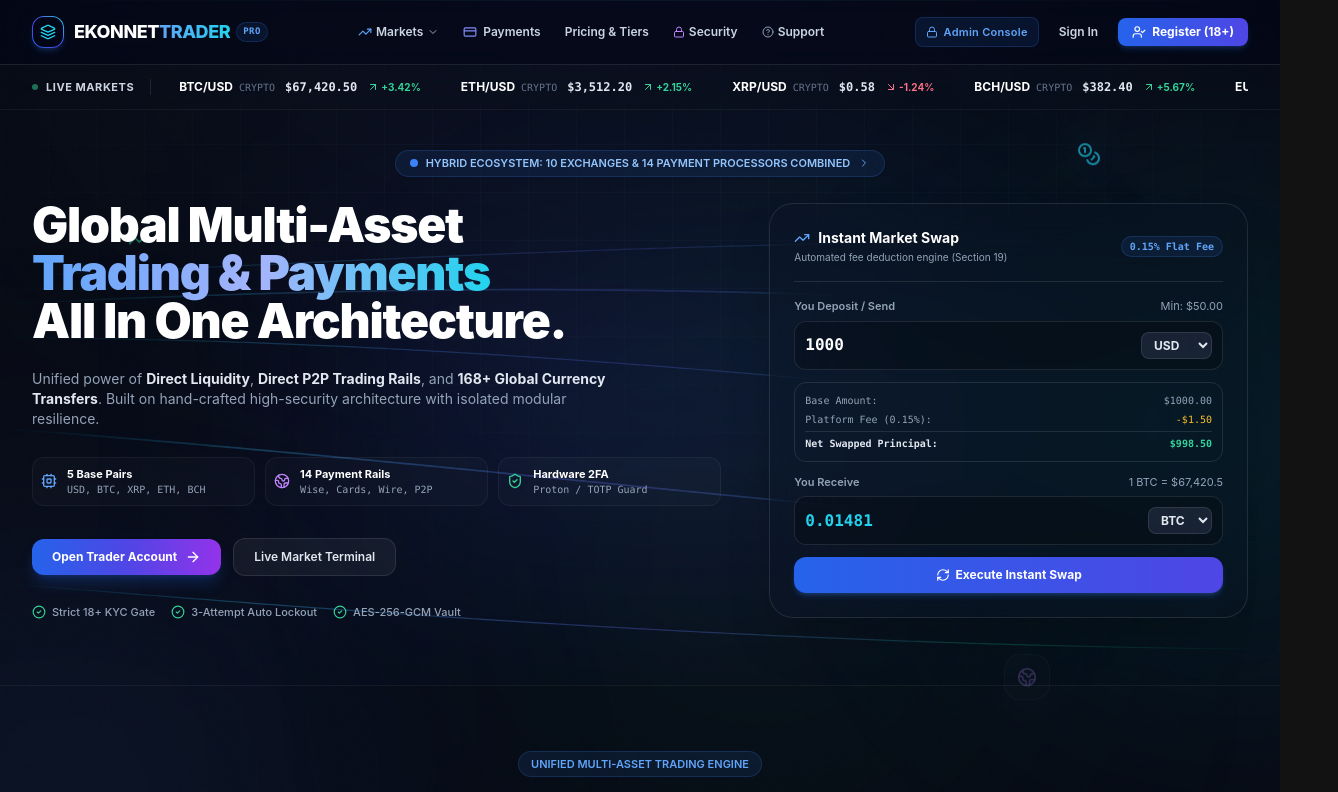
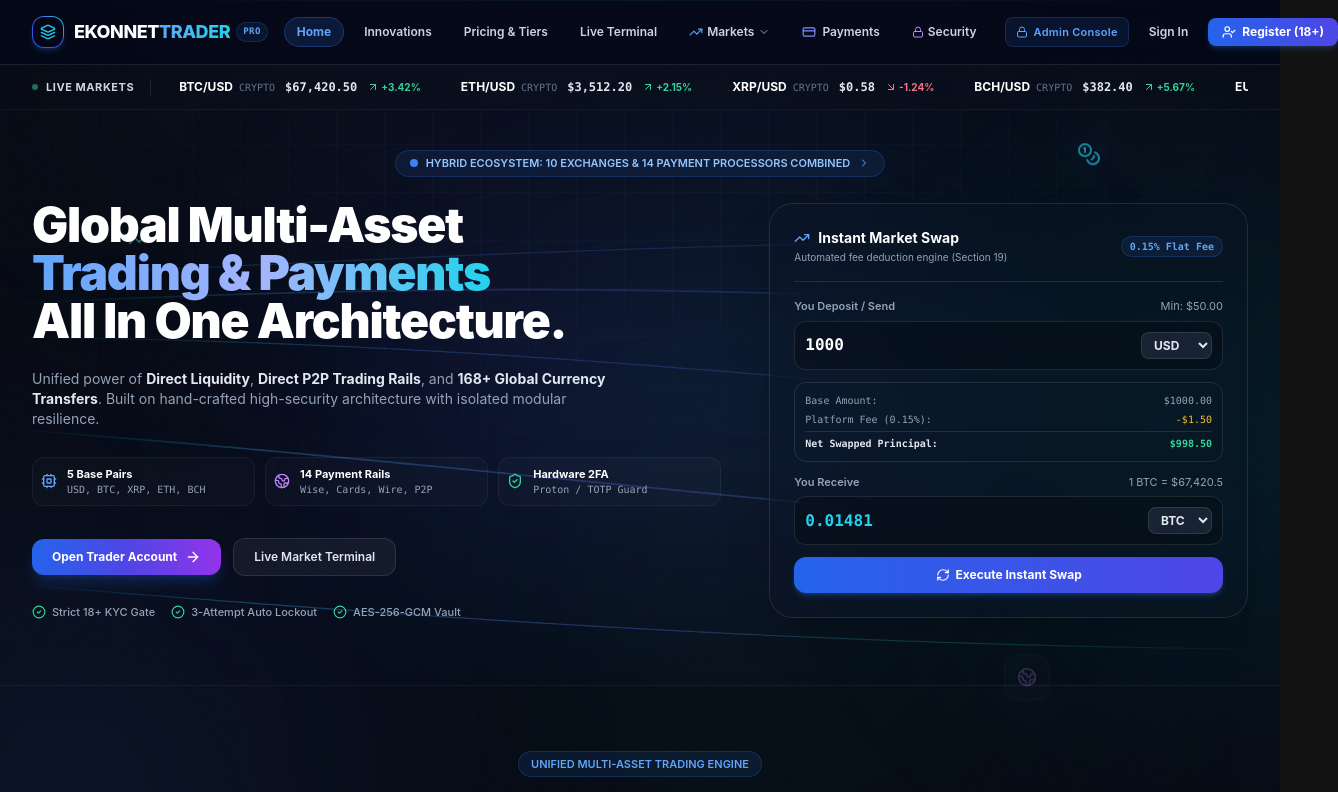
Before and after one commit to MuhammadAhmadAk/EKONNET-TRADER, a Next.js app: page / in a window 1280 px wide. Shown: the top 792 px of the page, 1338 px wide, since content can reach past the window. Built offline with nearby package versions, Linux system fonts and the light colour scheme.

Commit message:
feat(nav): add active section scrollspy to navbar with live section highlights

```diff
--- a/src/components/landing/BigFeatureAdvertisements.tsx
+++ b/src/components/landing/BigFeatureAdvertisements.tsx
@@ -78,7 +78,7 @@ export default function BigFeatureAdvertisements({
   ];
 
   return (
-    <section className="relative py-24 px-4 sm:px-6 lg:px-8 bg-gradient-to-b from-slate-950/60 via-slate-900/40 to-slate-950/80 border-t border-b border-white/5">
+    <section id="features-advertisements" className="relative py-24 px-4 sm:px-6 lg:px-8 bg-gradient-to-b from-slate-950/60 via-slate-900/40 to-slate-950/80 border-t border-b border-white/5">
       {/* Background Glow Accents */}
       <div className="absolute top-1/4 left-1/2 -translate-x-1/2 w-[700px] h-[350px] bg-blue-600/10 blur-[130px] rounded-full pointer-events-none -z-10" />
       <div className="absolute bottom-10 right-10 w-[400px] h-[300px] bg-purple-600/10 blur-[120px] rounded-full pointer-events-none -z-10" />
--- a/src/components/landing/Navbar.tsx
+++ b/src/components/landing/Navbar.tsx
@@ -26,6 +26,30 @@ interface NavbarProps {
 export default function Navbar({ onOpenLogin, onOpenRegister }: NavbarProps) {
   const [mobileMenuOpen, setMobileMenuOpen] = useState(false);
   const [tradingDropdownOpen, setTradingDropdownOpen] = useState(false);
+  const [activeSection, setActiveSection] = useState<'home' | 'features' | 'pricing' | 'terminal'>('home');
+
+  React.useEffect(() => {
+    const handleScroll = () => {
+      const scrollPos = window.scrollY + 200;
+      const terminalEl = document.getElementById('web-terminal');
+      const pricingEl = document.getElementById('pricing-packages');
+      const featuresEl = document.getElementById('features-advertisements');
+
+      if (terminalEl && scrollPos >= terminalEl.offsetTop - 60) {
+        setActiveSection('terminal');
+      } else if (pricingEl && scrollPos >= pricingEl.offsetTop - 60) {
+        setActiveSection('pricing');
+      } else if (featuresEl && scrollPos >= featuresEl.offsetTop - 60) {
+        setActiveSection('features');
+      } else {
+        setActiveSection('home');
+      }
+    };
+
+    window.addEventListener('scroll', handleScroll, { passive: true });
+    handleScroll();
+    return () => window.removeEventListener('scroll', handleScroll);
+  }, []);
 
   return (
     <header className="sticky top-0 z-50 w-full bg-slate-950/60 backdrop-blur-2xl border-b border-white/10 transition-all select-none">
@@ -50,7 +74,57 @@ export default function Navbar({ onOpenLogin, onOpenRegister }: NavbarProps) {
           </Link>
 
           {/* Desktop Navigation Links (Strictly Single Line, never wraps) */}
-          <nav className="hidden xl:flex items-center gap-6 text-xs font-semibold text-slate-300 shrink-0">
+          <nav className="hidden xl:flex items-center gap-2 text-xs font-semibold text-slate-300 shrink-0">
+            <a
+              href="#"
+              onClick={() => {
+                setActiveSection('home');
+                window.scrollTo({ top: 0, behavior: 'smooth' });
+              }}
+              className={`px-3 py-1.5 rounded-full transition-all duration-300 ${
+                activeSection === 'home'
+                  ? 'bg-blue-500/15 text-blue-400 font-bold border border-blue-500/30 shadow-sm'
+                  : 'text-slate-300 hover:text-white'
+              }`}
+            >
+              Home
+            </a>
+
+            <a
+              href="#features-advertisements"
+              onClick={() => setActiveSection('features')}
+              className={`px-3 py-1.5 rounded-full transition-all duration-300 ${
+                activeSection === 'features'
+                  ? 'bg-blue-500/15 text-blue-400 font-bold border border-blue-500/30 shadow-sm'
+                  : 'text-slate-300 hover:text-white'
+              }`}
+            >
+              Innovations
+            </a>
+
+            <a
+              href="#pricing-packages"
+              onClick={() => setActiveSection('pricing')}
+              className={`px-3 py-1.5 rounded-full transition-all duration-300 ${
+                activeSection === 'pricing'
+                  ? 'bg-blue-500/15 text-blue-400 font-bold border border-blue-500/30 shadow-sm'
+                  : 'text-slate-300 hover:text-white'
+              }`}
+            >
+              Pricing & Tiers
+            </a>
+
+            <a
+              href="#web-terminal"
+              onClick={() => setActiveSection('terminal')}
+              className={`px-3 py-1.5 rounded-full transition-all duration-300 ${
+                activeSection === 'terminal'
+                  ? 'bg-blue-500/15 text-blue-400 font-bold border border-blue-500/30 shadow-sm'
+                  : 'text-slate-300 hover:text-white'
+              }`}
+            >
+              Live Terminal
+            </a>
 
             {/* Trading Markets Dropdown */}
             <div
@@ -60,7 +134,7 @@ export default function Navbar({ onOpenLogin, onOpenRegister }: NavbarProps) {
             >
               <button
                 onClick={() => setTradingDropdownOpen(!tradingDropdownOpen)}
-                className="flex items-center gap-1 py-2 hover:text-white transition whitespace-nowrap"
+                className="flex items-center gap-1 py-1.5 px-3 rounded-full hover:text-white hover:bg-white/5 transition whitespace-nowrap"
               >
                 <TrendingUp className="w-3.5 h-3.5 text-blue-400" />
                 <span>Markets</span>
@@ -105,24 +179,15 @@ export default function Navbar({ onOpenLogin, onOpenRegister }: NavbarProps) {
               )}
             </div>
 
-            <Link href="/payments" className="hover:text-white transition flex items-center gap-1.5 whitespace-nowrap">
+            <Link href="/payments" className="hover:text-white hover:bg-white/5 px-3 py-1.5 rounded-full transition flex items-center gap-1.5 whitespace-nowrap">
               <CreditCard className="w-3.5 h-3.5 text-indigo-400" />
               <span>Payments</span>
             </Link>
 
-            <a href="#pricing-packages" className="hover:text-white transition whitespace-nowrap">
-              Pricing & Tiers
-            </a>
-
-            <Link href="/security" className="hover:text-white transition flex items-center gap-1 whitespace-nowrap">
+            <Link href="/security" className="hover:text-white hover:bg-white/5 px-3 py-1.5 rounded-full transition flex items-center gap-1 whitespace-nowrap">
               <Lock className="w-3 h-3 text-purple-400" />
               <span>Security</span>
             </Link>
-
-            <a href="#support-desk" className="hover:text-white transition flex items-center gap-1 whitespace-nowrap">
-              <HelpCircle className="w-3 h-3 text-slate-400" />
-              <span>Support</span>
-            </a>
           </nav>
 
           {/* Right Action Bar (Compact & Sleek) */}
```
